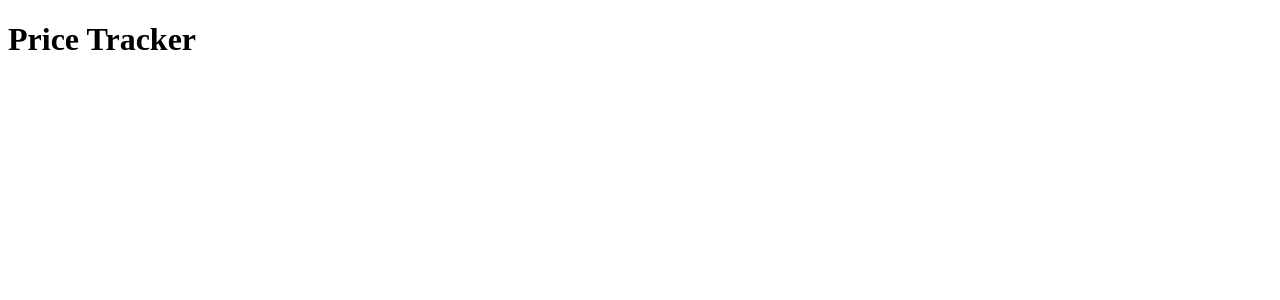
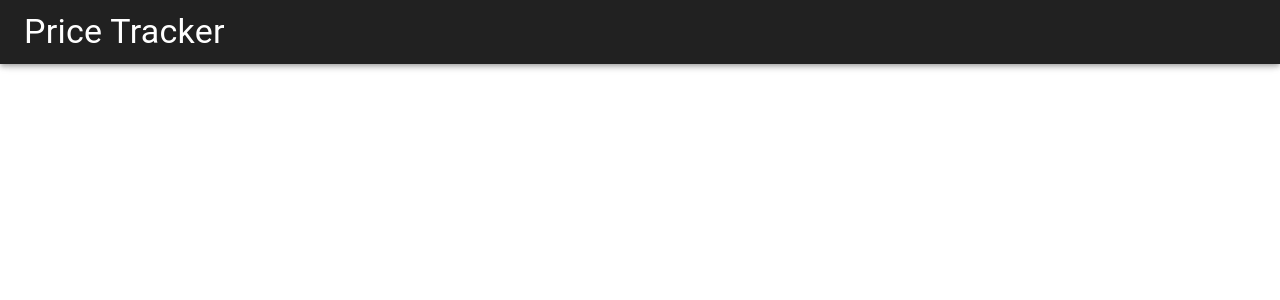
Before and after one commit to ganeshpc/price-tracker, a React (Vite) app in the folder frontend/: page / in a window 1280 px wide. Shown: the top 300 px of the page. Built offline with nearby package versions, Linux system fonts and the light colour scheme.

Commit message:
Added header to the app

```diff
--- a/frontend/src/App.tsx
+++ b/frontend/src/App.tsx
@@ -1,11 +1,26 @@
 // import './App.css'
+
+import { createTheme, ThemeProvider } from "@mui/material"
+import { brown, grey } from '@mui/material/colors';
+import Header from "./components/Header";
+
+const theme = createTheme({
+  palette: {
+    primary: {
+      main: grey[900],
+    },
+    secondary: {
+      main: brown[800],
+    },
+  },
+});
 
 function App() {
 
   return (
-    <>
-      <h1>Price Tracker</h1>
-    </>
+    <ThemeProvider theme={theme}>
+      <Header></Header>
+    </ThemeProvider>
   )
 }
 
--- /dev/null
+++ b/frontend/src/components/Header.tsx
@@ -0,0 +1,17 @@
+import { AppBar, Box, Container, Toolbar, Typography } from '@mui/material';
+
+const Header = () => {
+  return (
+    <AppBar>
+      <Container maxWidth="xl">
+        <Toolbar disableGutters>
+          <Box display="flex" justifyContent="space-between" width="100%">
+            <Typography variant="h4">Price Tracker</Typography>
+          </Box>
+        </Toolbar>
+      </Container>
+    </AppBar>
+  );
+};
+
+export default Header;
```
